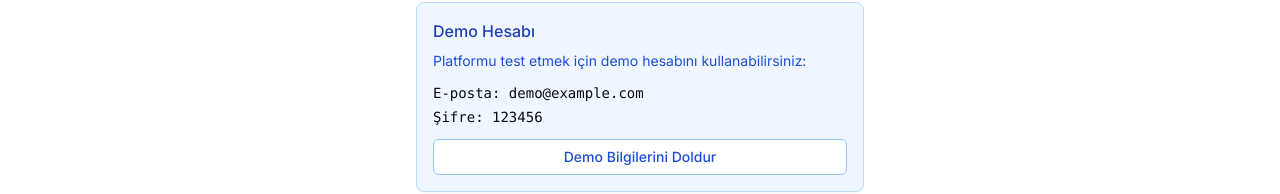
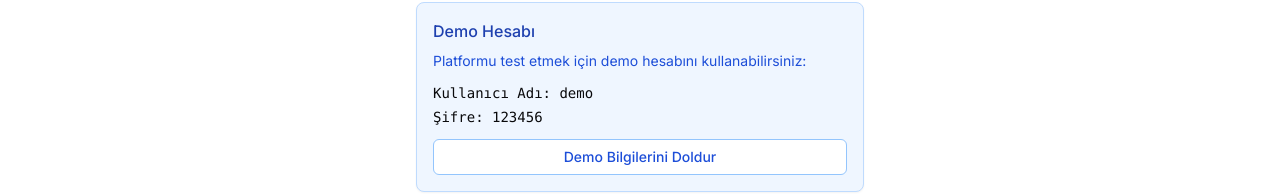
Before and after one commit to MgBeyy/ProFolioFrontend, a Next.js app: page /giris in a window 1280 px wide. Shown: the part 219-413 px from the top of the page. Built offline with nearby package versions, Linux system fonts and the light colour scheme; no server answers.

Commit message:
fix - changed email to username

```diff
--- a/app/giris/page.tsx
+++ b/app/giris/page.tsx
@@ -28,8 +28,11 @@ export default function GirisPage() {
     setIsLoading(true)
 
     try {
-      await login({ email, password })
-      // If login is successful, user state will be updated in the context
+      await login({ username: email, password })
+      // Wait for user state to update
+      await new Promise(resolve => setTimeout(resolve, 1000)) // Give some time for user state to update
+
+      // Check if we're logged in
       if (user) {
         router.push("/panel")
       } else {
@@ -65,7 +68,7 @@ export default function GirisPage() {
               Platformu test etmek için demo hesabını kullanabilirsiniz:
             </p>
             <div className="space-y-1 text-sm font-mono">
-              <div>E-posta: {DEMO_CREDENTIALS.email}</div>
+              <div>Kullanıcı Adı: {DEMO_CREDENTIALS.username}</div>
               <div>Şifre: {DEMO_CREDENTIALS.password}</div>
             </div>
             <Button
--- a/lib/auth.tsx
+++ b/lib/auth.tsx
@@ -9,6 +9,7 @@ import type { ApiError } from "@/lib/api/client"
 
 export const DEMO_CREDENTIALS = {
   email: 'demo@example.com',
+  username: 'demo',
   password: '123456',
 }
 
```
